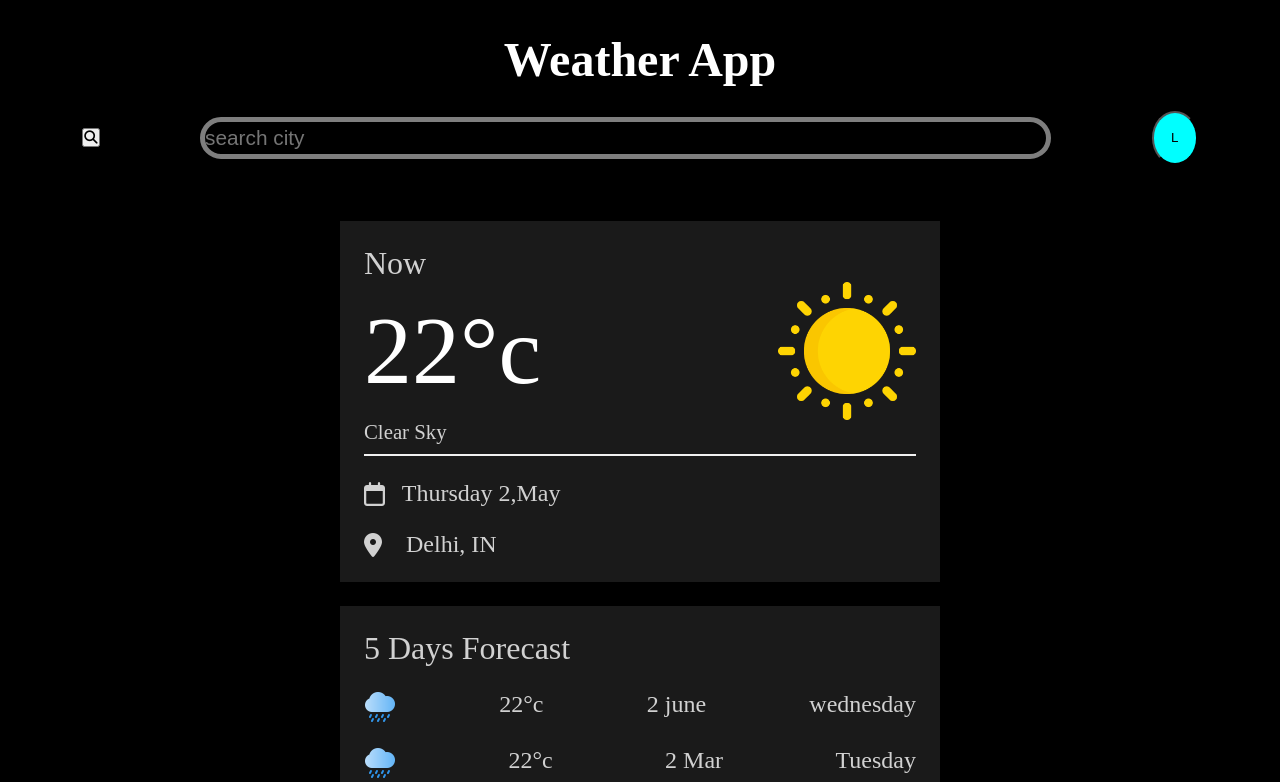
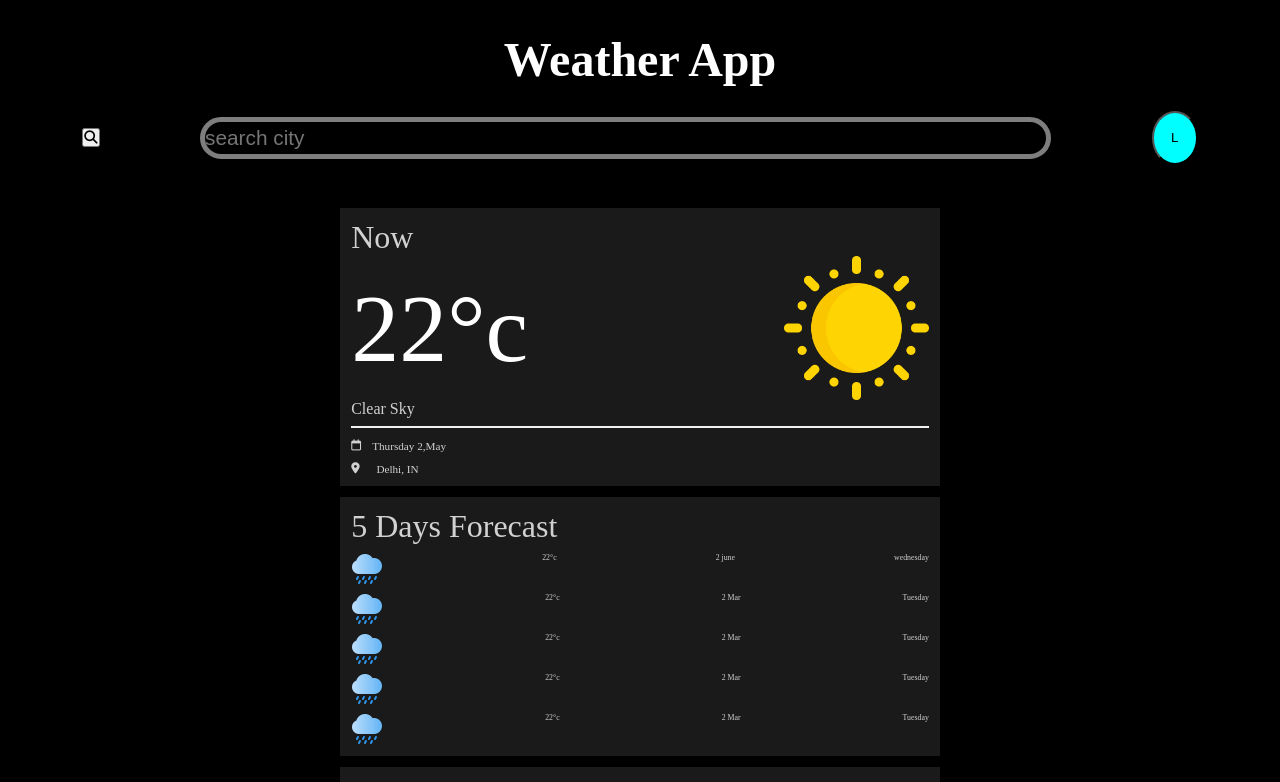
Before and after one commit to rokesh808/weather, a plain HTML site: page index.html in a window 1280 px wide. Shown: the top 782 px of the page. Drawn offline with Linux system fonts and the light colour scheme.

Commit message:
Update style.css

```diff
--- a/style.css
+++ b/style.css
@@ -43,7 +43,7 @@ body{
     width:85%;
     margin:1em auto;
     padding:1em;
-    font-size: 1.5rem;
+    font-size: 0.7rem;
     max-width: 600px;
 
 }
@@ -58,7 +58,7 @@ body{
     max-width: 25%;
 }
 .weather-desc{
-    font-size: 1.3rem;
+    font-size: 1rem;
     border-bottom:2px solid #ffffffef;
     padding-bottom: 0.5em;
 }
@@ -74,13 +74,13 @@ body{
     align-items: center;
 }
 .col p{
-    margin-left:0.7em;
+    margin-left:1em;
 }
 .col .loc{
-    margin-left: 1em;
+    margin-left: 1.5em;
 }
 .col i{
-    font-size:1.5rem;
+    font-size:0.7rem;
 }
 
 .highlights-items>div{
@@ -108,7 +108,7 @@ body{
     padding-top:1em;
 }
 .hourly-time{
-    font-size: 2rem;
+    font-size: 0.7rem;
     display: flex;
     margin:1em auto;
     gap:30px;
@@ -135,7 +135,7 @@ body{
 }
 .fivedays>div>div{
     display: flex;
-    font-size: 1em;
+    font-size: 0.7em;
     justify-content: space-between;
     margin-top: 1em;
 }
```
